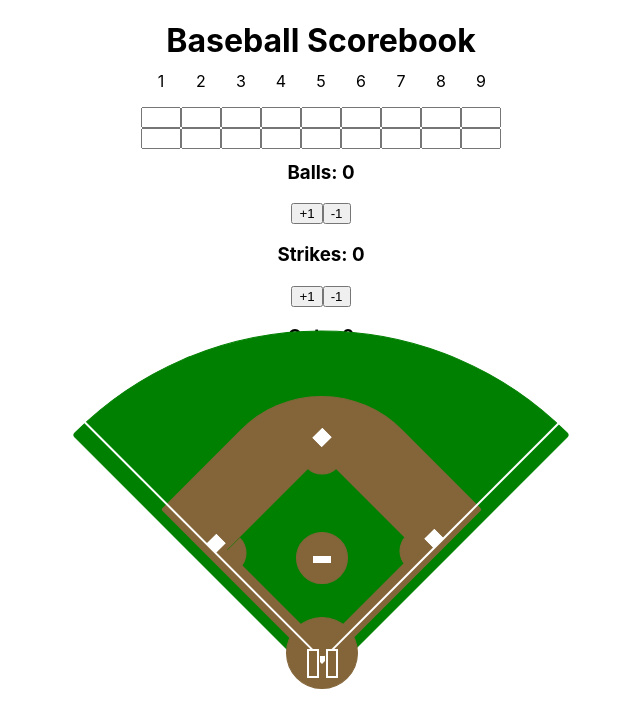
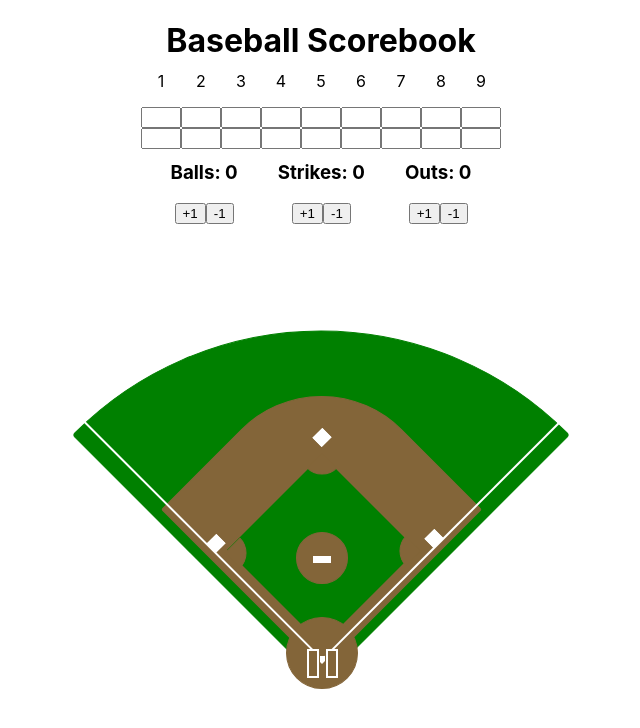
Before and after one commit to caseymacleod22/react-baseball-scorebook, a React (Create React App) app: page / in a window 1280 px wide. Shown: the top 728 px of the page, without its empty margins (319-959 px from the left). Built offline with nearby package versions, Linux system fonts and the light colour scheme.

Commit message:
fix outs and count

```diff
--- a/src/App.css
+++ b/src/App.css
@@ -20,6 +20,10 @@
   display: flex;
   justify-content: center;
   margin-top: 20px;
+}
+
+.outsandcount {
+  display: flex;
 }
 
 #balls, #strikes, #outs {
```
